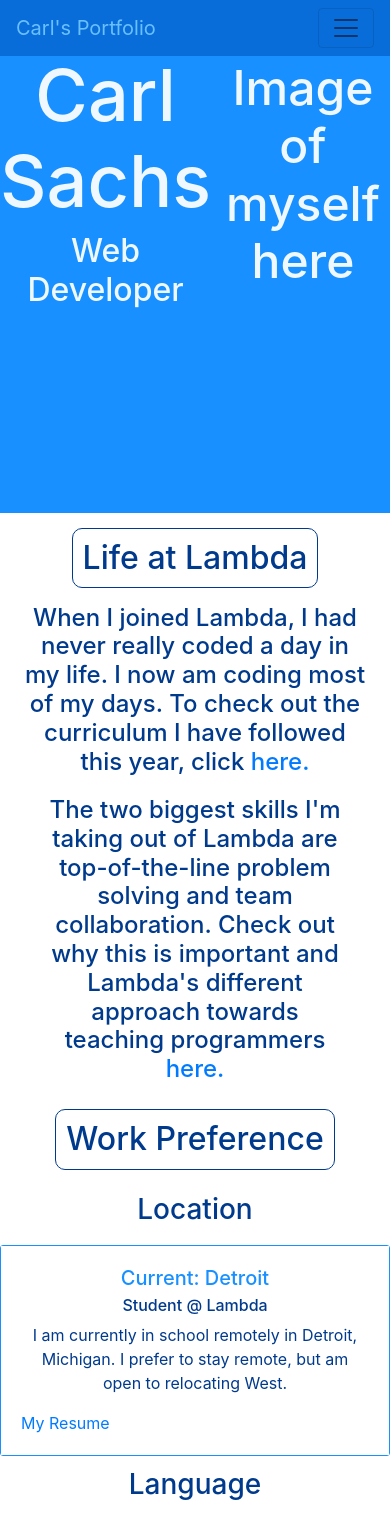
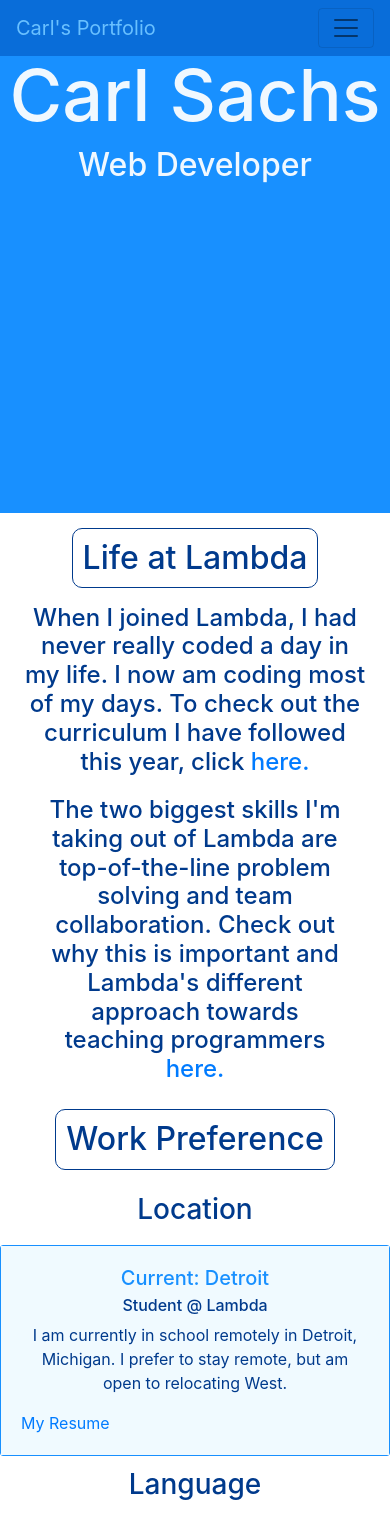
Before and after one commit to carlsachs/BootstrapPort, a React (Create React App) app in the folder portfolio/: page /about in a window 390 px wide. Shown: the top 1518 px of the page. Built offline with nearby package versions, Linux system fonts and the light colour scheme.

Commit message:
added some more responsiveness to smaller screens

```diff
--- a/portfolio/src/components/About.css
+++ b/portfolio/src/components/About.css
@@ -110,10 +110,11 @@
     margin: 0 auto;
     border-radius: 3px;
     margin-bottom: 3%;
+    background: none;
 }
 
 .card-body {
-    background-color: white;
+    background-color: none;
     margin: 0 auto;
 }
 
@@ -162,3 +163,7 @@
     justify-content: space-evenly;
     margin-bottom: 3%;
 }
+
+.card-link {
+
+}
--- a/portfolio/src/components/About.js
+++ b/portfolio/src/components/About.js
@@ -36,7 +36,7 @@ const About = () => {
                     </Row>
                 </Col>
 
-                <Col style={{marginTop: "12%"}}>
+                <Col className="d-none d-md-block" md={0} style={{marginTop: "12%"}}>
                    <h2 style={{textAlign: "center", color: "aliceblue", fontSize: "3rem" }}>Image of myself here</h2>
                 </Col>
             </Row>
@@ -64,7 +64,7 @@ const About = () => {
                 </Row>
             </Row>
             </Flip>
-            <Row className="two-col" md={2} sm={1}>
+            <Row className="two-col" md={2} sm={1} xs={1}>
                 <Col className="left-work">
                 <Row className="location-title">
                     <h3>Location</h3>
@@ -78,7 +78,7 @@ const About = () => {
                         <Card.Text>
                             I am currently in school remotely in Detroit, Michigan.  I prefer to stay remote, but am open to relocating West.
                         </Card.Text>
-                        <Card.Link id="location-resume" href="#">My Resume</Card.Link>
+                        <Card.Link href="#">My Resume</Card.Link>
                         </Card.Body>
                     </Card>
                 </Row>
--- a/portfolio/src/components/Projects.js
+++ b/portfolio/src/components/Projects.js
@@ -70,7 +70,7 @@ const Projects = () => {
                     </Col>
             </Col>
             <Col>
-                <Row>
+                <Row className="d-none d-md-block" md={0}s>
                     <div className="top-right">
                         <img src={undraw} alt="svg of projects" />
                     </div>
```
